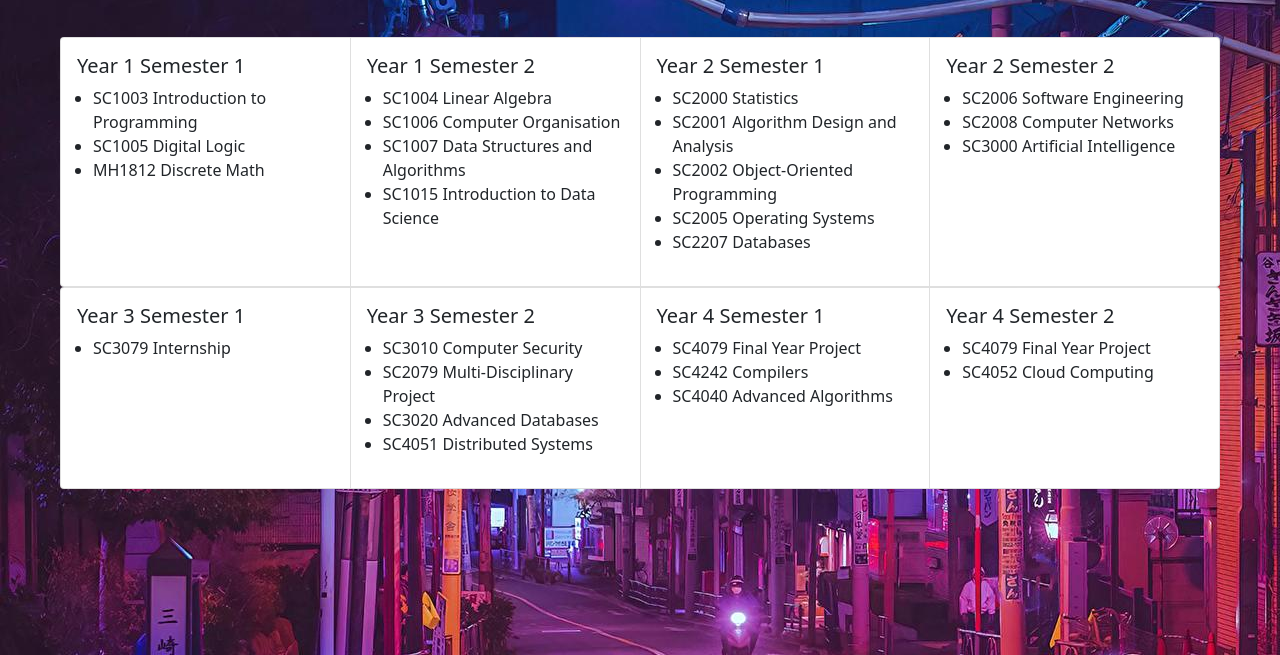
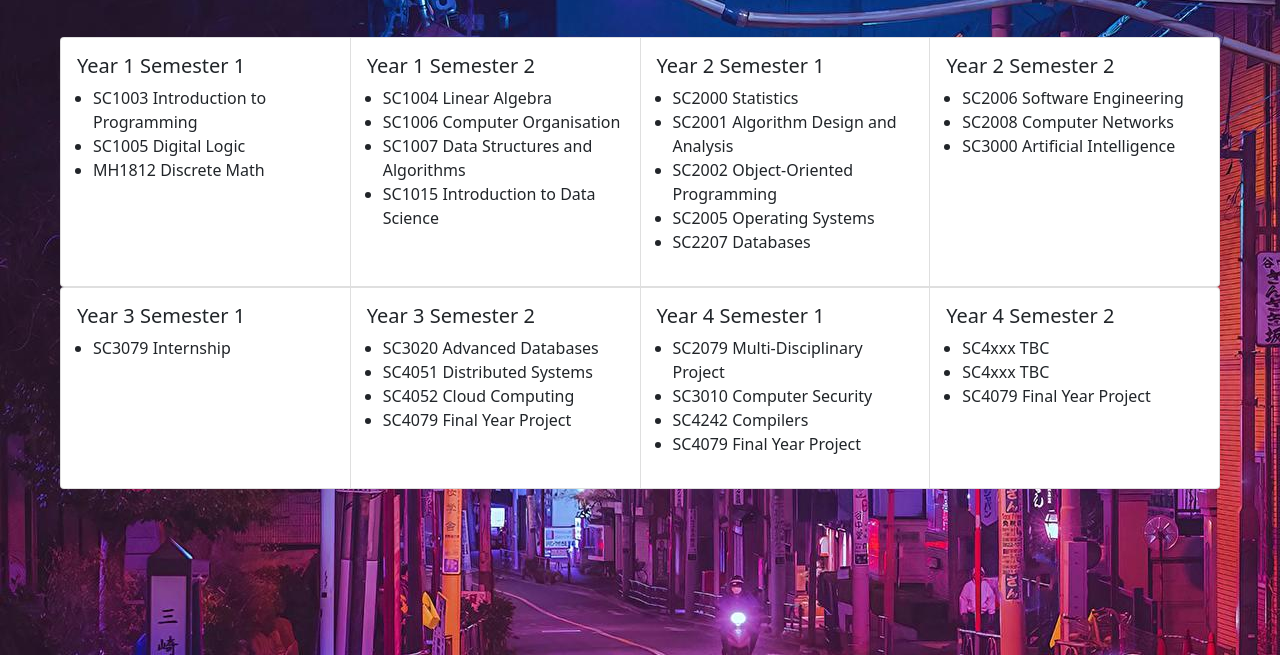
Before and after one commit to Teddies1/Teddies1.github.io, a plain HTML site: page modules.html in a window 1280 px wide. Shown: the part 145-800 px from the top of the page. Drawn offline with nearby package versions, Linux system fonts and the light colour scheme.

Commit message:
updated module list

```diff
--- a/modules.html
+++ b/modules.html
@@ -79,10 +79,10 @@
                     <div class="card-body">
                       <h5 class="card-title">Year 3 Semester 2</h5>
                       <ul>
-                        <li>SC3010 Computer Security</li>
-                        <li>SC2079 Multi-Disciplinary Project</li>
                         <li>SC3020 Advanced Databases</li>
                         <li>SC4051 Distributed Systems</li>
+                        <li>SC4052 Cloud Computing</li>
+                        <li>SC4079 Final Year Project</li>
                       </ul>
                     </div>
                 </div>
@@ -90,9 +90,10 @@
                   <div class="card-body">
                     <h5 class="card-title">Year 4 Semester 1</h5>
                     <ul>
+                        <li>SC2079 Multi-Disciplinary Project</li>
+                        <li>SC3010 Computer Security</li>
+                        <li>SC4242 Compilers</li>
                         <li>SC4079 Final Year Project</li>
-                        <li>SC4242 Compilers</li>
-                        <li>SC4040 Advanced Algorithms</li>
                     </ul>
                   </div>
                 </div>
@@ -100,8 +101,9 @@
                   <div class="card-body">
                     <h5 class="card-title">Year 4 Semester 2</h5>
                     <ul>
+                        <li>SC4xxx TBC</li>
+                        <li>SC4xxx TBC</li>
                         <li>SC4079 Final Year Project</li>
-                        <li>SC4052 Cloud Computing</li>
                     </ul>
                   </div>
                 </div>
```
Also changed, not shown: index.html (+1 -1 lines).
